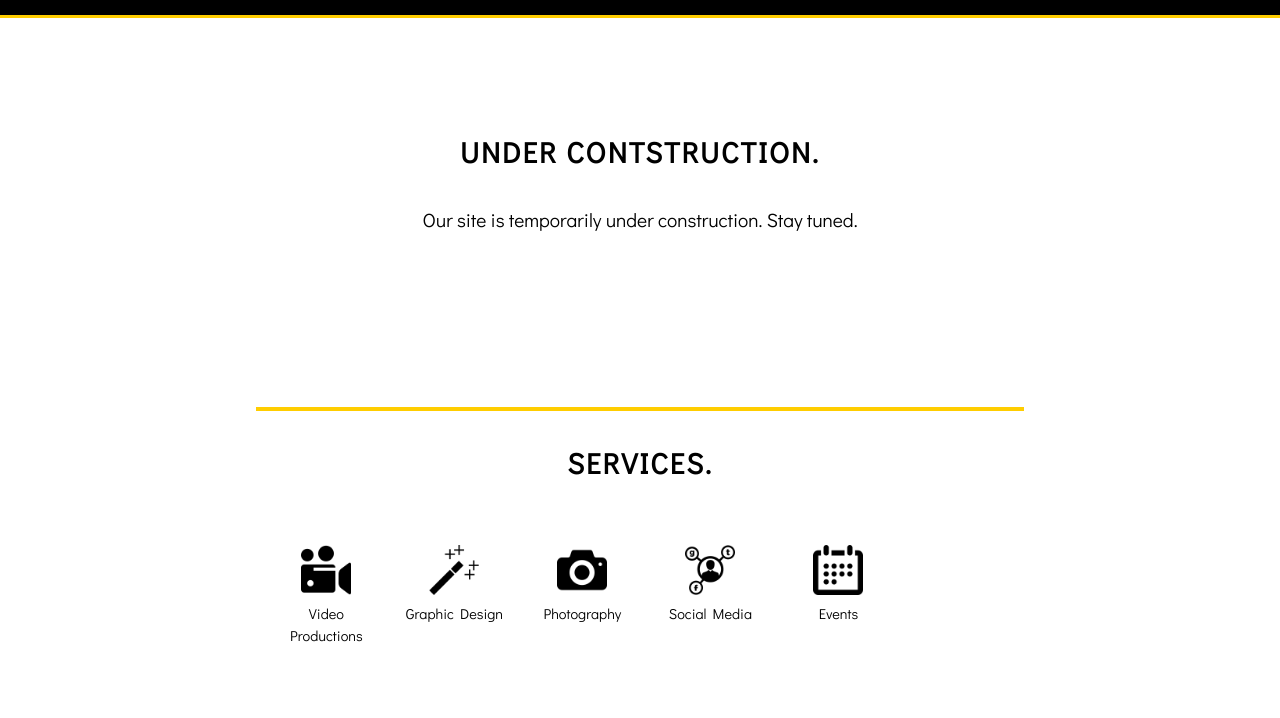
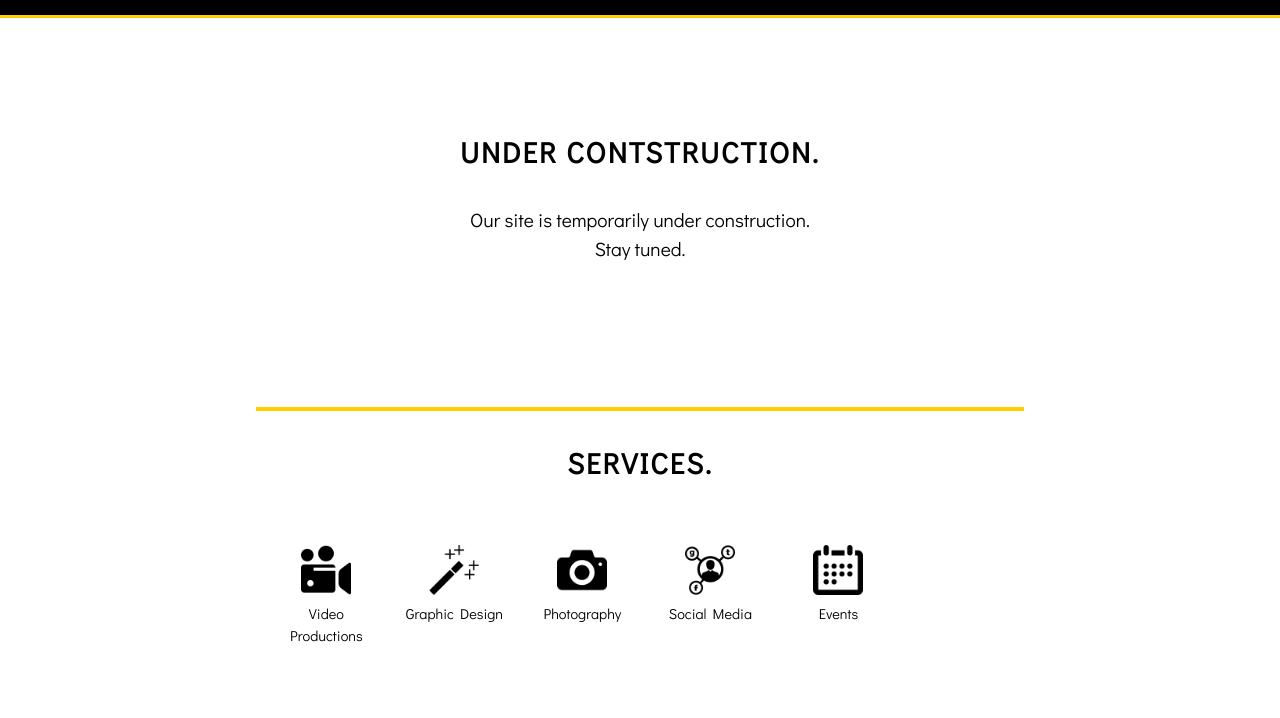
Before and after one commit to sydneyselch/trenches-under-construction, a plain HTML site: page index.html in a window 1280 px wide. Shown: the part 82-800 px from the top of the page. Drawn offline with Linux system fonts and the light colour scheme.

Commit message:
line break added

```diff
--- a/index.html
+++ b/index.html
@@ -27,7 +27,7 @@
 
     <div class="box">
            <h1> Under Contstruction.</h1>
-        <p>Our site is temporarily under construction. Stay tuned.</p>
+        <p>Our site is temporarily under construction.<br> Stay tuned.</p>
 
 
     </div>
```
